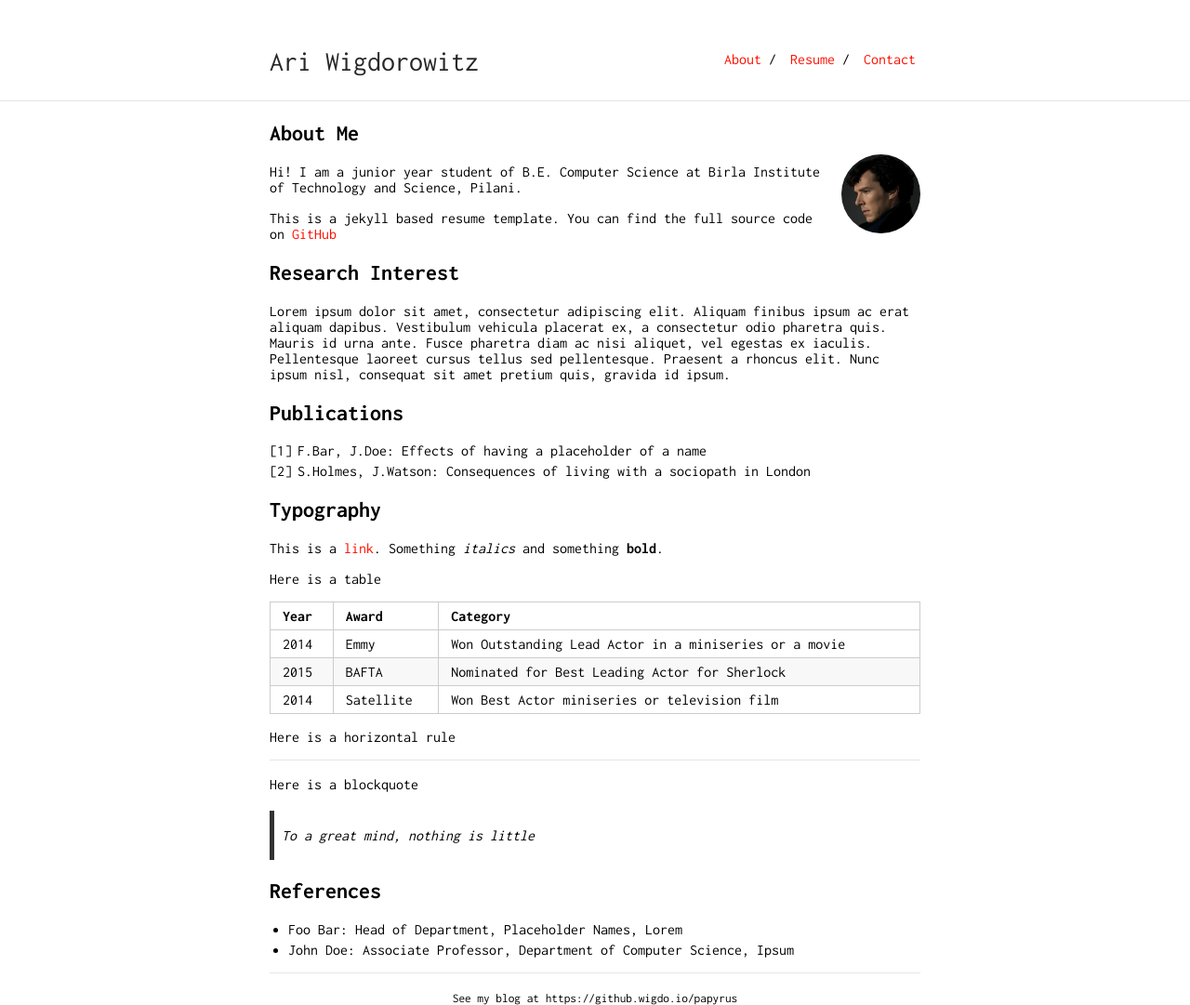
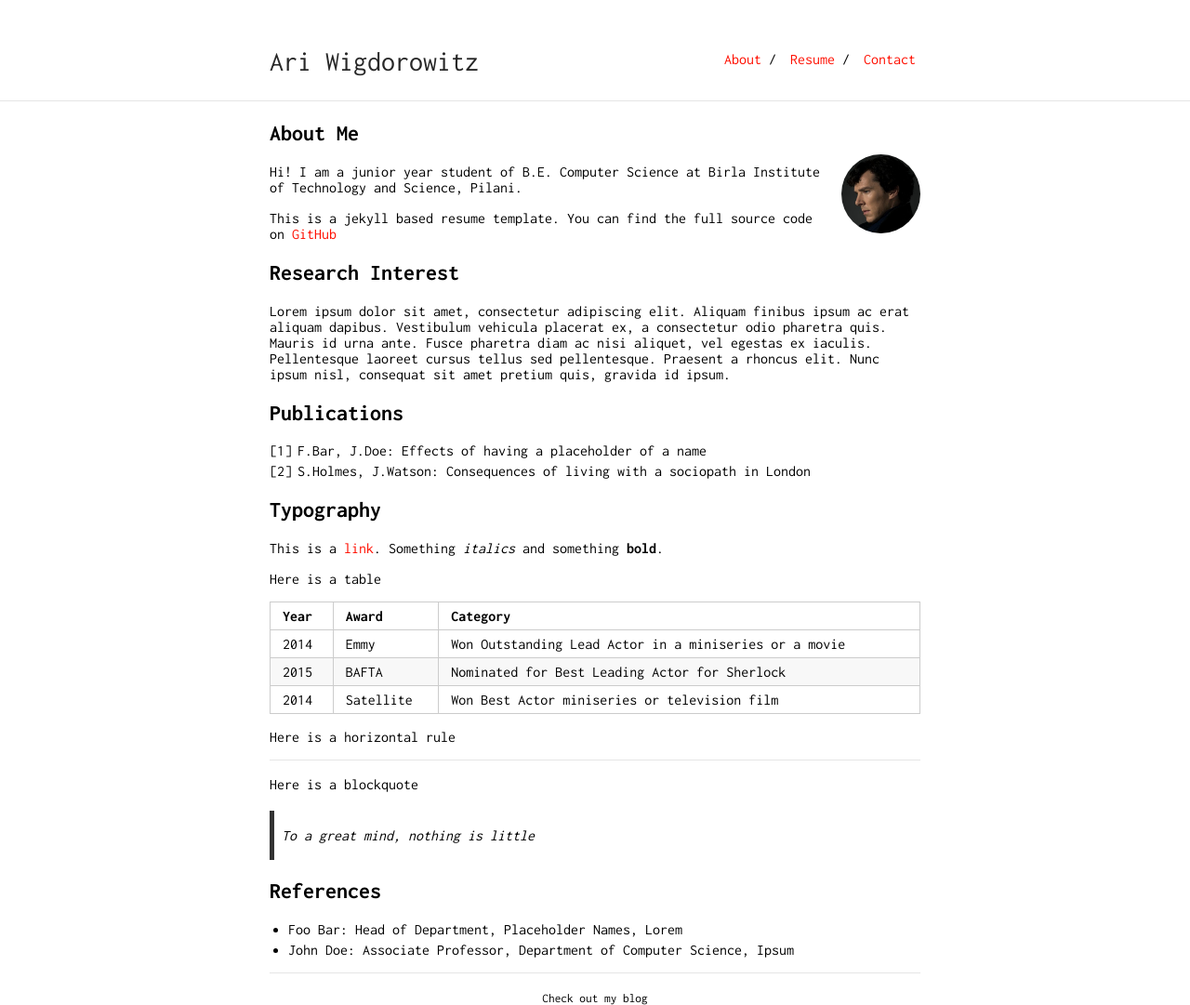
Before and after one commit to Wigdo/cv, a Jekyll site: the page built from index.md, in a window 1280 px wide. Shown: the whole page at 93% size. Built offline with Jekyll 4.4.1, drawn with Linux system fonts in a browser that asks for light colours; our own code applies the rules of GitHub Pages for plain Markdown files.

Commit message:
Update _config.yml

```diff
--- a/_config.yml
+++ b/_config.yml
@@ -8,8 +8,8 @@ markdown: kramdown
 tracking_id: #
 
 footer: yes
-footer_url: "https://github.com/ankitsultana"
-footer_text: "See my blog at https://github.wigdo.io/papyrus"
+footer_url: " https://github.wigdo.io/papyrus"
+footer_text: "Check out my blog"
 
 sass:
     style: compressed
```
